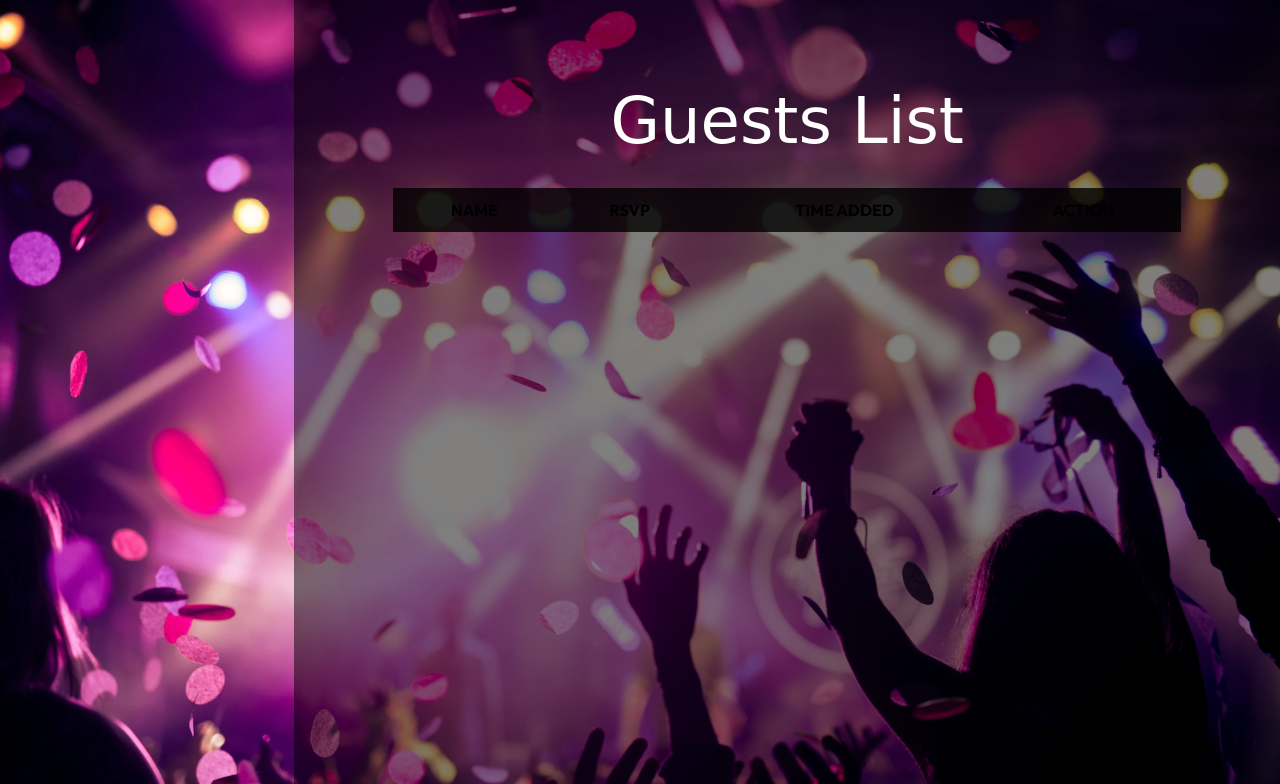
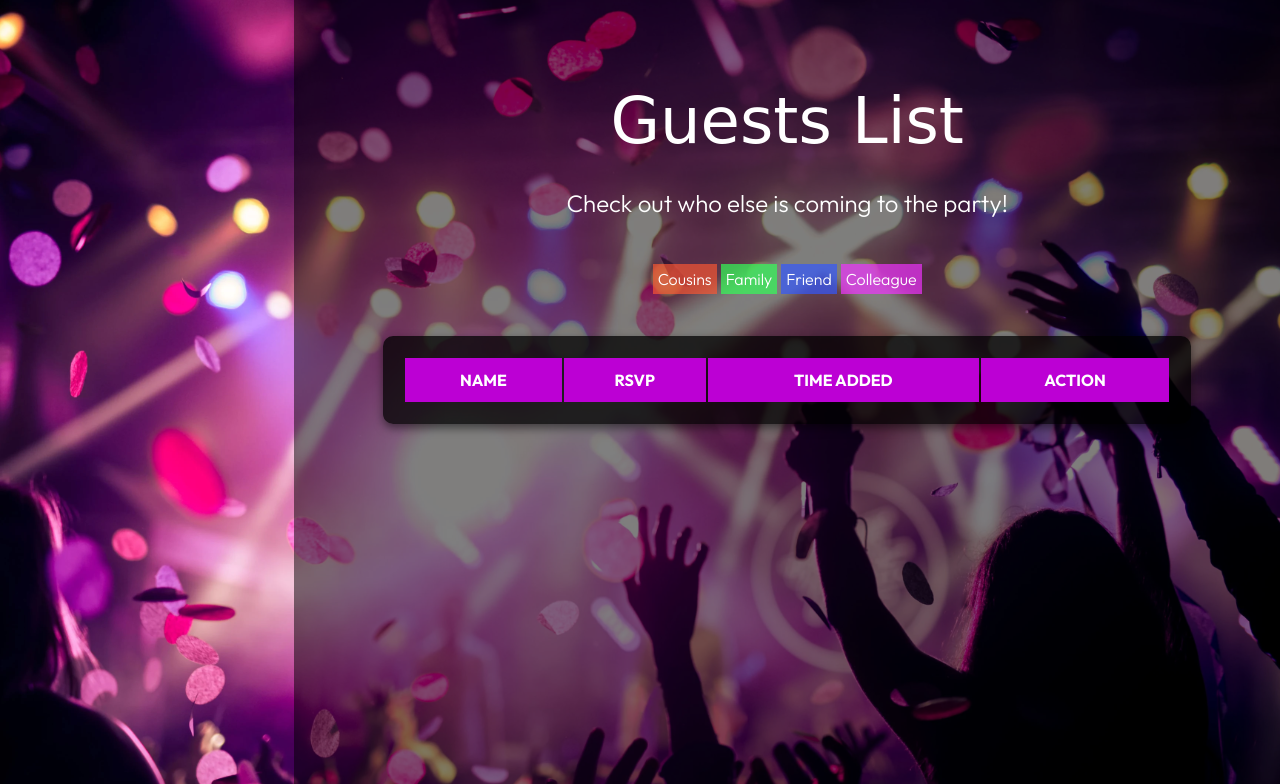
Before and after one commit to AyubFoks/Code-Challenge-2, a plain HTML site: page index.html in a window 1280 px wide. Shown: the part 1616-2400 px from the top of the page. Drawn offline with Linux system fonts and the light colour scheme; a web font is replaced by a local one.

Commit message:
Updated html, js and css files

```diff
--- a/index.html
+++ b/index.html
@@ -64,6 +64,13 @@
         </section>
         <section id="guestsList">
             <h2>Guests List</h2>
+            <p>Check out who else is coming to the party!</p>
+            <div class="color-reference">
+                <span id="refCousins">Cousins</span>
+                <span id="refFamily">Family</span>
+                <span id="refFriend">Friend</span>
+                <span id="refColleague">Colleague</span>
+            </div>
             <table id="guestsTable">
                 <thead>
                     <tr>
--- a/src/index.js
+++ b/src/index.js
@@ -4,10 +4,10 @@ document.addEventListener('DOMContentLoaded', function() {
 
     // Category colors mapping
     const categoryColors = {
-        'Cousins': '#FF5733',    // Orange-red
-        'Family': '#33FF57',     // Green
-        'Friend': '#3357FF',      // Blue
-        'Colleague': '#F033FF'    // Purple
+        'Cousins': '#ff5833a9',   // Orange-red
+        'Family': '#33ff58af',    // Green
+        'Friend': '#3358ffaf',     // Blue
+        'Colleague': '#f133ffaf'   // Purple
     };
 
     // Store guest data for editing
--- a/style.css
+++ b/style.css
@@ -53,6 +53,7 @@ main {
     position: right;
     background-color: rgba(0, 0, 0, 0.5);
     display: grid;
+    padding-bottom: 50;
 }
 
 #logo {
@@ -244,6 +245,53 @@ button:hover {
     transform: scale(1.05);
 }
 
+.color-reference {
+    width: 80%;
+    display: flex;
+    flex-direction: row;
+    justify-content: center;
+    margin: 20px;
+}
+
+#refCousins {
+    background-color: #ff5833a9;
+    color: #ffffff;
+    padding: 5px;
+    font-family: 'Outfit', sans-serif;
+    font-weight: 300;
+    font-size: 1rem;
+    margin: 2px;
+}
+#refFamily {
+    background-color: #33ff58af;
+    color: #ffffff;
+    padding: 5px;
+    font-family: 'Outfit', sans-serif;
+    font-weight: 300;
+    font-size: 1rem;
+    margin: 2px;
+}
+
+#refFriend {
+    background-color: #3358ffaf;
+    color: #ffffff;
+    padding: 5px;
+    font-family: 'Outfit', sans-serif;
+    font-weight: 300;
+    font-size: 1rem;
+    margin: 2px;
+}
+
+#refColleague {
+    background-color: #f133ffaf;
+    color: #ffffff;
+    padding: 5px;
+    font-family: 'Outfit', sans-serif;
+    font-weight: 300;
+    font-size: 1rem;
+    margin: 2px;
+}
+
 #guestsList {
     height: 100vh;
     display: flex;
@@ -254,20 +302,25 @@ button:hover {
 }
 
 #guestsTable {
-    width: 80%;
-    border-collapse: collapse;
-    margin-top: 20px;
+    width: 82%;
+    margin: 0 auto;
+    background-color: rgba(0, 0, 0, 0.75);
+    padding: 20px;
+    border-radius: 10px;
+    box-shadow: 0 4px 10px rgba(0, 0, 0, 0.5);
+    margin: 20px auto;
 }
 
 
 #guestsTable th {
-    background-color: rgba(0, 0, 0, 0.8);
+    background-color: #bc00d4;
     position: sticky;
     top: 0;
 }
 
 #guestsTable th, #guestsTable td {
     padding: 12px;
+    color: #ffffff;
     text-align: center;
     font-family: 'Outfit', sans-serif;
 }
@@ -285,7 +338,10 @@ button:hover {
 .edit-btn {
     background-color: rgba(0, 0, 0, 0.7);
     color: white;
-    padding: 5px 15px;
+    font-size: 1rem;
+    font-family: 'Outfit', sans-serif;
+    font-weight: 400;
+    padding: 5px 10px;
     border: none;
     border-radius: 20px;
     cursor: pointer;
@@ -294,13 +350,17 @@ button:hover {
 }
 
 .edit-btn:hover {
-    background-color: #FFA500;
+    color: #ffffff;
+    background-color: #00eb5a;
     transform: scale(1.05);
 }
 
 .delete-btn {
     background-color: rgba(0, 0, 0, 0.7);
     color: white;
+    font-size: 1rem;
+    font-family: 'Outfit', sans-serif;
+    font-weight: 400;
     padding: 5px 15px;
     border: none;
     border-radius: 20px;
@@ -309,6 +369,7 @@ button:hover {
 }
 
 .delete-btn:hover {
+    color: #ffffff;
     background-color: #ff0000;
     transform: scale(1.05);
 }
```
